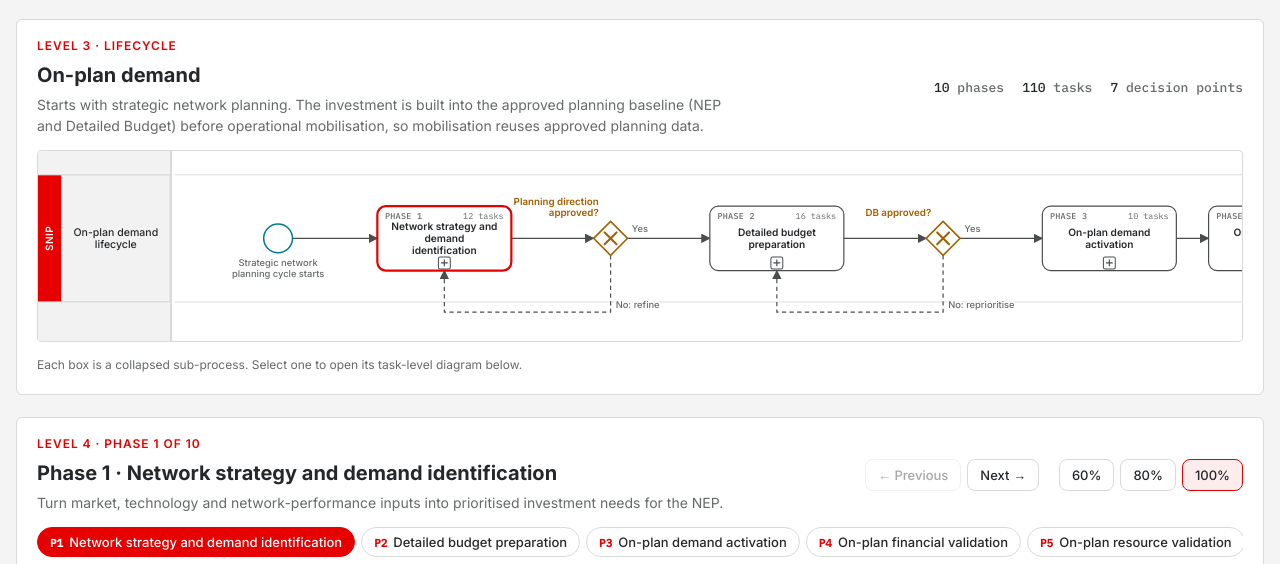
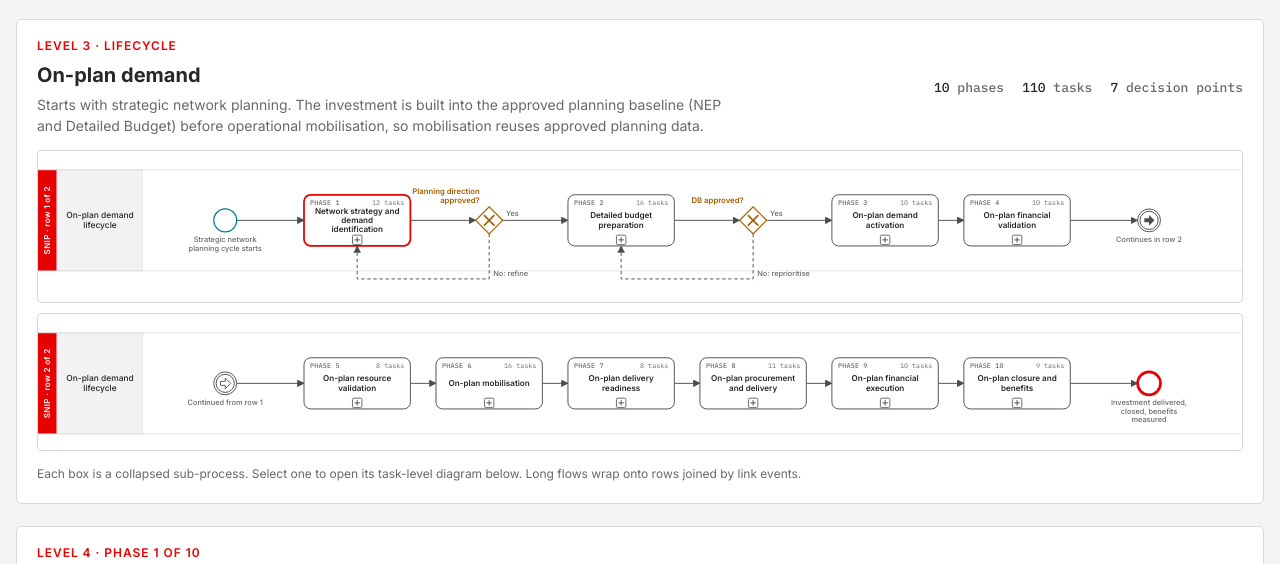
Before and after one commit to Basma94/Network-planning-process, a plain HTML site: page index.html in a window 1280 px wide. Shown: the part 188-752 px from the top of the page. Drawn offline with Linux system fonts and the light colour scheme.

Commit message:
Fit phase diagrams to the page width and add clickable PowerPoint flowcharts
Long flows now wrap onto rows joined by link events instead of scrolling,
and the zoom buttons are removed.

Co-Authored-By: Claude Opus 5.5 <noreply@anthropic.com>
Claude-Session: https://claude.ai/code/session_01XaiUYQ212uX3FqSVkVZ2gP

```diff
--- a/index.html
+++ b/index.html
@@ -34,7 +34,7 @@
 
 * { box-sizing: border-box; }
 body { background: var(--bg); color: var(--ink); font-family: var(--f-body); font-size: 15px; line-height: 1.5; }
-.wrap { max-width: 1280px; margin: 0 auto; padding-block: 28px 56px; padding-left: max(16px, env(safe-area-inset-left, 0px)); padding-right: max(16px, env(safe-area-inset-right, 0px)); display: grid; gap: 22px; }
+.wrap { max-width: 1480px; margin: 0 auto; padding-block: 28px 56px; padding-left: max(16px, env(safe-area-inset-left, 0px)); padding-right: max(16px, env(safe-area-inset-right, 0px)); display: grid; gap: 22px; }
 .eyebrow { font: 600 12px/1 var(--f-body); letter-spacing: .08em; text-transform: uppercase; color: var(--accent); margin: 0 0 8px; }
 h1 { font-size: clamp(26px, 4vw, 36px); line-height: 1.15; margin: 0; letter-spacing: -.01em; text-wrap: balance; }
 h2 { font-size: 20px; margin: 0; text-wrap: balance; }
@@ -71,11 +71,10 @@ h2 { font-size: 20px; margin: 0; text-wrap: balance; }
 .btn:focus-visible { outline: 2px solid var(--accent); outline-offset: 2px; }
 .btn[aria-pressed="true"] { background: var(--accent-soft); border-color: var(--accent); }
 
-/* diagram frame: fixed lane headers + horizontally scrolling canvas */
-.frame { display: flex; border: 1px solid var(--line); border-radius: 4px; overflow: hidden; background: var(--lane-a); }
-.frame .heads { flex: none; border-right: 1px solid var(--line); background: var(--head); }
-.frame .canvas { flex: 1; min-width: 0; overflow-x: auto; overflow-y: hidden; }
-.frame .canvas:focus-visible { outline: 2px solid var(--accent); outline-offset: -2px; }
+/* diagram frame: each row of the flow is scaled to fit the frame width, rows stack vertically */
+.frame { display: grid; gap: 10px; min-width: 0; }
+.band { border: 1px solid var(--line); border-radius: 4px; overflow: hidden; background: var(--lane-a); justify-self: start; max-width: 100%; }
+svg.fit { display: block; width: 100%; height: auto; }
 .hint { font-size: 12px; color: var(--muted); margin: 0; }
 
 svg.bpmn { display: block; font-family: var(--f-body); }
@@ -171,8 +170,8 @@ tbody tr.is-sel td:first-child { box-shadow: inset 3px 0 0 var(--accent); }
       </div>
       <div class="stats" id="lc-stats"></div>
     </div>
-    <div class="frame" id="lc-frame"><div class="heads"></div><div class="canvas" tabindex="0" aria-label="Lifecycle diagram, scrolls sideways"></div></div>
-    <p class="hint">Each box is a collapsed sub-process. Select one to open its task-level diagram below.</p>
+    <div class="frame" id="lc-frame"></div>
+    <p class="hint">Each box is a collapsed sub-process. Select one to open its task-level diagram below. Long flows wrap onto rows joined by link events.</p>
   </section>
 
   <section class="card" id="phase">
@@ -185,18 +184,14 @@ tbody tr.is-sel td:first-child { box-shadow: inset 3px 0 0 var(--accent); }
       <div class="tools">
         <button class="btn" id="prev" type="button">← Previous</button>
         <button class="btn" id="next" type="button">Next →</button>
-        <span style="width:8px"></span>
-        <button class="btn" data-zoom="0.6" type="button" aria-pressed="false">60%</button>
-        <button class="btn" data-zoom="0.8" type="button" aria-pressed="false">80%</button>
-        <button class="btn" data-zoom="1" type="button" aria-pressed="true">100%</button>
       </div>
     </div>
     <div class="chips" id="chips" aria-label="Phases"></div>
-    <div class="frame" id="ph-frame"><div class="heads"></div><div class="canvas" tabindex="0" aria-label="Phase diagram, scrolls sideways"></div></div>
+    <div class="frame" id="ph-frame"></div>
     <div class="legend" aria-label="Legend">
       <span><svg width="22" height="22" viewBox="0 0 22 22"><circle cx="11" cy="11" r="9" fill="none" stroke="var(--start)" stroke-width="1.8"/></svg>Start</span>
       <span><svg width="22" height="22" viewBox="0 0 22 22"><circle cx="11" cy="11" r="8" fill="none" stroke="var(--end)" stroke-width="3.5"/></svg>End</span>
-      <span><svg width="22" height="22" viewBox="0 0 22 22"><circle cx="11" cy="11" r="9" fill="none" stroke="var(--link)" stroke-width="1.3"/><circle cx="11" cy="11" r="6.5" fill="none" stroke="var(--link)" stroke-width="1.3"/></svg>Link to another phase (select to jump)</span>
+      <span><svg width="22" height="22" viewBox="0 0 22 22"><circle cx="11" cy="11" r="9" fill="none" stroke="var(--link)" stroke-width="1.3"/><circle cx="11" cy="11" r="6.5" fill="none" stroke="var(--link)" stroke-width="1.3"/></svg>Link event: next row, or another phase (select to jump)</span>
       <span><svg width="22" height="22" viewBox="0 0 22 22"><path d="M11 2 L20 11 L11 20 L2 11Z" fill="none" stroke="var(--gw)" stroke-width="1.8"/><path d="M8 8 L14 14 M14 8 L8 14" stroke="var(--gw)" stroke-width="2"/></svg>Exclusive gateway</span>
       <span><svg width="34" height="10" viewBox="0 0 34 10"><path d="M1 5 H32" stroke="var(--edge)" stroke-width="1.4" stroke-dasharray="5 4"/></svg>Rework loop</span>
       <span><b class="st st-C-t">C</b> Confirmed</span>
@@ -604,7 +599,7 @@ if (typeof module !== "undefined") module.exports = SNIP_DATA;
 <script>
 // BPMN layout + SVG rendering + BPMN 2.0 XML export. Pure string output, runs in browser and node.
 var BPMN = (function () {
-  var K = { colW: 196, laneH: 150, headW: 156, padL: 24, padR: 40, chan: 22 };
+  var K = { colW: 196, laneH: 150, headW: 156, padL: 24, padR: 40, chan: 22, termOff: 50 };
   var SIZE = { task: [150, 72], sub: [158, 76], gw: [40, 40], start: [34, 34], end: [34, 34], linkIn: [34, 34], linkOut: [34, 34] };
 
   var LANES = [
@@ -641,9 +636,46 @@ var BPMN = (function () {
   }
 
   var gwSeq = 0;
+  function copyBr(br) { return (br || []).map(function (b) { return { l: b.l, to: b.to }; }); }
+  function refName(id) { return /^P\d+$/.test(id) ? "Phase " + id.slice(1) : id; }
+  // Split a graph into stacked bands of at most maxCols columns, joined by link events.
+  function bands(g, maxCols) {
+    var nodes = g.nodes, w = nodes.map(function (n) { return 1 + (n.type === "gw" && (n.br || []).some(function (b) { return /^(end|phase):/.test(b.to); }) ? 1 : 0); });
+    var total = w.reduce(function (a, b) { return a + b; }, 0), k = Math.ceil(total / maxCols);
+    if (k <= 1) return [g];
+    var pos = {}; nodes.forEach(function (n, i) { pos[n.id] = i; });
+    function cutOk(i) { // cut before node i
+      if (!(nodes[i].type === "task" || nodes[i].type === "sub" || nodes[i].type === "end")) return false;
+      return !nodes.some(function (n, j) { return n.jump && j < i && pos[n.jump] >= i; });
+    }
+    var cuts = [], acc = 0, target = total / k;
+    for (var i = 0; i < nodes.length && cuts.length < k - 1; i++) {
+      acc += w[i];
+      if (acc >= target * (cuts.length + 1) - 0.5) { var c = i + 1; while (c < nodes.length - 1 && !cutOk(c)) c++; if (c < nodes.length - 1 && (!cuts.length || c > cuts[cuts.length - 1])) cuts.push(c); }
+    }
+    var out = [], starts = [0].concat(cuts), ends = cuts.concat([nodes.length]);
+    starts.forEach(function (s, b) {
+      var chunk = nodes.slice(s, ends[b]), ids = {};
+      chunk.forEach(function (n) { ids[n.id] = 1; });
+      chunk = chunk.map(function (n) {
+        var m = {}; for (var key in n) m[key] = n[key];
+        if (m.br) m.br = m.br.map(function (br) {
+          var t = br.to.charAt(0) === "@" ? br.to.slice(1) : null;
+          if (t && !ids[t]) return { l: br.l, to: "goto:" + (pos[t] > pos[n.id] ? "To " : "Back to ") + refName(t) + (pos[t] > pos[n.id] ? " (below)" : " (above)") };
+          return { l: br.l, to: br.to };
+        });
+        if (m.jump && !ids[m.jump]) delete m.jump;
+        return m;
+      });
+      if (b > 0) chunk.unshift({ id: "CONT_IN_" + b, type: "linkIn", lane: chunk[0].lane, label: "Continued from row " + b, cont: true });
+      if (b < starts.length - 1) chunk.push({ id: "CONT_OUT_" + b, type: "linkOut", lane: chunk[chunk.length - 1].lane, label: "Continues in row " + (b + 2), cont: true });
+      out.push({ nodes: chunk, mode: g.mode, plan: g.plan, lanes: g.lanes });
+    });
+    return out;
+  }
   function gwNodes(spec, lane) {
     var arr = Array.isArray(spec) ? spec : [spec];
-    return arr.map(function (g) { return { id: "GW_" + (++gwSeq), type: "gw", lane: lane, label: g.q, main: g.main, br: g.br }; });
+    return arr.map(function (g) { return { id: "GW_" + (++gwSeq), type: "gw", lane: lane, label: g.q, main: g.main, br: copyBr(g.br) }; });
   }
   function phaseTitle(ph) { return "Phase " + ph.n + " · " + ph.name; }
 
@@ -693,7 +725,7 @@ var BPMN = (function () {
       if (o.ph) {
         var ph = plan.phases[o.ph - 1];
         nodes.push({ id: "P" + ph.n, type: "sub", lane: lane, label: ph.name, ph: ph.n, count: parseTasks(ph).length });
-      } else nodes.push({ id: "GW_" + (++gwSeq), type: "gw", lane: lane, label: o.gw, main: o.main, br: o.br });
+      } else nodes.push({ id: "GW_" + (++gwSeq), type: "gw", lane: lane, label: o.gw, main: o.main, br: copyBr(o.br) });
     });
     nodes.push({ id: "END", type: "end", lane: lane, label: plan.end });
     return { nodes: nodes, mode: "overview", plan: plan, lanes: [lane] };
@@ -706,16 +738,16 @@ var BPMN = (function () {
       byId[n.id] = n; n.col = col++;
       var s = SIZE[n.type]; n.w = s[0]; n.h = s[1];
       if (n.type === "gw") {
-        var tb = (n.br || []).filter(function (b) { return /^(end|phase):/.test(b.to); });
+        var tb = (n.br || []).filter(function (b) { return /^(end|phase|goto):/.test(b.to); });
         if (tb.length) {
           tb.forEach(function (b, i) {
-            var isEnd = b.to.indexOf("end:") === 0;
-            var t = { id: n.id + "_T" + i, type: isEnd ? "end" : "linkOut", lane: n.lane, label: isEnd ? b.to.slice(4) : "To Phase " + b.to.slice(6),
-              toPhase: isEnd ? null : +b.to.slice(6), col: col, slot: i, w: 34, h: 34, term: true };
-            if (!isEnd) { var p = g.plan.phases[t.toPhase - 1]; t.label = "To Phase " + p.n + " · " + p.name; }
+            var isEnd = b.to.indexOf("end:") === 0, isGo = b.to.indexOf("goto:") === 0;
+            var t = { id: n.id + "_T" + i, type: isEnd ? "end" : "linkOut", lane: n.lane, label: isEnd ? b.to.slice(4) : isGo ? b.to.slice(5) : "",
+              toPhase: isEnd || isGo ? null : +b.to.slice(6), col: col + Math.floor(i / 2), slot: i, w: 34, h: 34, term: true };
+            if (t.toPhase) { var p = g.plan.phases[t.toPhase - 1]; t.label = "To Phase " + p.n + " · " + p.name; }
             b.node = t; terms.push(t); byId[t.id] = t;
           });
-          col++;
+          col += Math.ceil(tb.length / 2);
         }
       }
     });
@@ -747,7 +779,7 @@ var BPMN = (function () {
     nodes.concat(terms).forEach(function (n) {
       n.x = K.padL + n.col * K.colW + K.colW / 2;
       n.y = laneY[n.lane];
-      if (n.term) { n.y += n.slot % 2 === 0 ? -50 : 50; n.x -= 30; if (n.slot > 1) n.x += 64; }
+      if (n.term) { n.y += n.slot % 2 === 0 ? -K.termOff : K.termOff; n.x -= 30; }
     });
     edges.forEach(function (e) { route(e, topH, lanesBottom); });
     var width = K.padL + col * K.colW + K.padR;
@@ -853,7 +885,7 @@ var BPMN = (function () {
       s.push("</g>");
     } else {
       var cls = "ev ev-" + n.type, r = 17;
-      s.push('<g class="' + cls + '"' + (n.toPhase ? ' data-goto="' + n.toPhase + '" tabindex="0" role="button"' : "") + (n.type === "linkIn" && opts.fromPhase ? ' data-goto="' + opts.fromPhase + '" tabindex="0" role="button"' : "") + ">");
+      s.push('<g class="' + cls + '"' + (n.toPhase ? ' data-goto="' + n.toPhase + '" tabindex="0" role="button"' : "") + (n.type === "linkIn" && !n.cont && opts.fromPhase ? ' data-goto="' + opts.fromPhase + '" tabindex="0" role="button"' : "") + ">");
       s.push('<circle class="ev-c" cx="' + x + '" cy="' + y + '" r="' + r + '"/>');
       if (n.type === "linkIn" || n.type === "linkOut") {
         s.push('<circle class="ev-c2" cx="' + x + '" cy="' + y + '" r="' + (r - 3.5) + '"/>');
@@ -932,7 +964,7 @@ var BPMN = (function () {
     return x.join("\n");
   }
 
-  return { K: K, layout: layout, buildPhase: buildPhase, buildOverview: buildOverview, buildFlat: buildFlat, renderDiagram: renderDiagram, renderLaneHeads: renderLaneHeads, parseTasks: parseTasks, toXml: toXml };
+  return { K: K, SIZE: SIZE, bands: bands, layout: layout, buildPhase: buildPhase, buildOverview: buildOverview, buildFlat: buildFlat, renderDiagram: renderDiagram, renderLaneHeads: renderLaneHeads, parseTasks: parseTasks, toXml: toXml };
 })();
 if (typeof module !== "undefined") module.exports = BPMN;
 
@@ -940,22 +972,23 @@ if (typeof module !== "undefined") module.exports = BPMN;
 <script>
 (function () {
   var D = SNIP_DATA, B = BPMN;
-  var state = { plan: "on", ph: 1, task: null, zoom: 1 };
-  try { var z = parseFloat(localStorage.getItem("snip-zoom")); if (z) state.zoom = z; } catch (e) {}
+  var state = { plan: "on", ph: 1, task: null };
   if (location.hash === "#off-plan") state.plan = "off";
 
   var $ = function (id) { return document.getElementById(id); };
   function plan() { return D[state.plan]; }
   function phase() { return plan().phases[state.ph - 1]; }
 
-  function fill(frame, L, pool, opts, zoom) {
-    var heads = frame.querySelector(".heads"), canvas = frame.querySelector(".canvas");
-    heads.innerHTML = B.renderLaneHeads(L, pool);
-    canvas.innerHTML = B.renderDiagram(L, opts);
-    [heads.firstChild, canvas.firstChild].forEach(function (svg) {
-      svg.setAttribute("width", Math.round(svg.viewBox.baseVal.width * zoom));
-      svg.setAttribute("height", Math.round(svg.viewBox.baseVal.height * zoom));
-    });
+  function inner(s) { return s.replace(/^<svg[^>]*>/, "").replace(/<\/svg>$/, ""); }
+  // Split the flow into rows of at most 9 columns; every row is drawn at the same scale and fits the frame width.
+  function fill(frame, g, pool, opts) {
+    var bs = B.bands(g, 9), Ls = bs.map(B.layout), hw = B.K.headW;
+    var maxW = Math.max.apply(null, Ls.map(function (L) { return L.width + hw; }));
+    frame.innerHTML = Ls.map(function (L, i) {
+      var W = L.width + hw, label = Ls.length > 1 ? pool + " · row " + (i + 1) + " of " + Ls.length : pool;
+      return '<div class="band" style="width:' + (W / maxW * 100).toFixed(3) + '%"><svg xmlns="http://www.w3.org/2000/svg" class="bpmn fit" viewBox="0 0 ' + W + " " + L.height + '" role="img" aria-label="' + (opts.aria || "") + ", row " + (i + 1) + '">' +
+        inner(B.renderLaneHeads(L, label)) + '<g transform="translate(' + hw + ',0)">' + inner(B.renderDiagram(L, opts)) + "</g></svg></div>";
+    }).join("");
   }
 
   function renderPlan() {
@@ -973,8 +1006,7 @@ if (typeof module !== "undefined") module.exports = BPMN;
   }
 
   function renderOverview() {
-    var L = B.layout(B.buildOverview(plan()));
-    fill($("lc-frame"), L, "SNIP", { selected: state.ph, aria: plan().title + " lifecycle" }, 0.85);
+    fill($("lc-frame"), B.buildOverview(plan()), "SNIP", { selected: state.ph, aria: plan().title + " lifecycle" });
   }
 
   function renderPhase() {
@@ -985,9 +1017,7 @@ if (typeof module !== "undefined") module.exports = BPMN;
     $("prev").disabled = ph.n === 1;
     $("next").disabled = ph.n === p.phases.length;
     document.querySelectorAll(".chip").forEach(function (c) { var on = +c.dataset.ph === ph.n; c.setAttribute("aria-current", String(on)); if (on) { var box = c.parentNode; box.scrollLeft = c.offsetLeft - box.offsetLeft - 8; } });
-    document.querySelectorAll("[data-zoom]").forEach(function (b) { b.setAttribute("aria-pressed", String(+b.dataset.zoom === state.zoom)); });
-    var L = B.layout(B.buildPhase(p, ph));
-    fill($("ph-frame"), L, p.label + " · Phase " + ph.n, { selected: state.task, fromPhase: ph.n > 1 ? ph.n - 1 : null, aria: "Phase " + ph.n + " " + ph.name }, state.zoom);
+    fill($("ph-frame"), B.buildPhase(p, ph), p.label + " · Phase " + ph.n, { selected: state.task, fromPhase: ph.n > 1 ? ph.n - 1 : null, aria: "Phase " + ph.n + " " + ph.name });
     var tasks = B.parseTasks(ph);
     $("rows").innerHTML = tasks.map(function (t) {
       return '<tr data-task="' + t.id + '"' + (t.id === state.task ? ' class="is-sel"' : "") + '><td class="id">' + t.id + "</td><td>" + t.name + "</td><td>" + t.team + "</td><td>" + t.tool + "</td><td>" + (t.output || "—") + "</td><td>" + (t.status ? '<span class="st st-' + t.status + '-t">' + t.status + "</span>" : "—") + "</td></tr>";
@@ -1021,14 +1051,11 @@ if (typeof module !== "undefined") module.exports = BPMN;
   function setPhase(n, scroll) {
     state.ph = n; state.task = null;
     renderOverview(); renderPhase();
-    $("ph-frame").querySelector(".canvas").scrollLeft = 0;
     if (scroll) $("phase").scrollIntoView({ behavior: matchMedia("(prefers-reduced-motion: reduce)").matches ? "auto" : "smooth", block: "start" });
   }
   function selectTask(id) {
     state.task = id;
-    var c = $("ph-frame").querySelector(".canvas"), sl = c.scrollLeft;
     renderPhase();
-    c.scrollLeft = sl;
   }
 
   $("slider").addEventListener("click", function (e) { var b = e.target.closest("button"); if (b) setPlan(b.dataset.plan); });
@@ -1038,9 +1065,6 @@ if (typeof module !== "undefined") module.exports = BPMN;
   $("chips").addEventListener("click", function (e) { var b = e.target.closest(".chip"); if (b) setPhase(+b.dataset.ph); });
   $("prev").addEventListener("click", function () { if (state.ph > 1) setPhase(state.ph - 1); });
   $("next").addEventListener("click", function () { if (state.ph < plan().phases.length) setPhase(state.ph + 1); });
-  document.querySelectorAll("[data-zoom]").forEach(function (b) {
-    b.addEventListener("click", function () { state.zoom = +b.dataset.zoom; try { localStorage.setItem("snip-zoom", state.zoom); } catch (e) {} selectTask(state.task); });
-  });
   function activate(e) {
     var ph = e.target.closest("[data-ph]"), tk = e.target.closest("[data-task]"), go = e.target.closest("[data-goto]");
     if (ph && e.currentTarget.id === "lc-frame") setPhase(+ph.dataset.ph, true);
```
Also changed, not shown: 2 other files.
